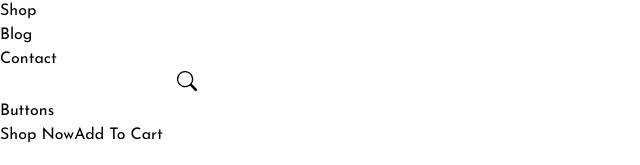
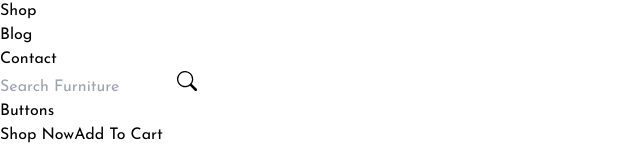
Before and after one commit to Jahid0178/Hekto-Furniture-Shop, a Next.js app: page /component-page in a window 1280 px wide. Shown: the part 273-438 px from the top of the page, without its empty margins (0-640 px from the left). Built offline with nearby package versions, Linux system fonts and the light colour scheme.

Commit message:
mod - bottom header pages links added hover text color

```diff
--- a/components/client/Header/BottomHeader.tsx
+++ b/components/client/Header/BottomHeader.tsx
@@ -15,7 +15,9 @@ const BottomHeader = () => {
         <ul className="flex gap-4">
           {navigationLinks.map((navigationLink) => (
             <li key={navigationLink.id}>
-              <Link href={navigationLink.href}>{navigationLink.label}</Link>
+              <Link href={navigationLink.href} className="hover:text-[#FB2E86]">
+                {navigationLink.label}
+              </Link>
             </li>
           ))}
         </ul>
@@ -25,6 +27,7 @@ const BottomHeader = () => {
             className="input-primary"
             onChange={(e) => console.log(e.target.value)}
             searchButton={true}
+            placeholder="Search Furniture"
           />
         </div>
       </nav>
--- a/components/common/Input/Input.tsx
+++ b/components/common/Input/Input.tsx
@@ -9,11 +9,17 @@ const Input = ({
   className,
   searchButton,
   onChange,
+  placeholder,
 }: InputFieldProps) => {
   return (
     <form action="#">
       <div className="flex">
-        <input type={type} className={className} onChange={onChange} />
+        <input
+          type={type}
+          className={className}
+          onChange={onChange}
+          placeholder={placeholder}
+        />
         {searchButton && (
           <Button type="submit" className="btn btn-primary">
             <BsSearch size={20} />
--- a/libs/types/types.ts
+++ b/libs/types/types.ts
@@ -10,4 +10,5 @@ export type InputFieldProps = {
   onChange?: (e: React.ChangeEvent<HTMLInputElement>) => void;
   className: string;
   searchButton?: boolean;
+  placeholder?: string;
 };
```
